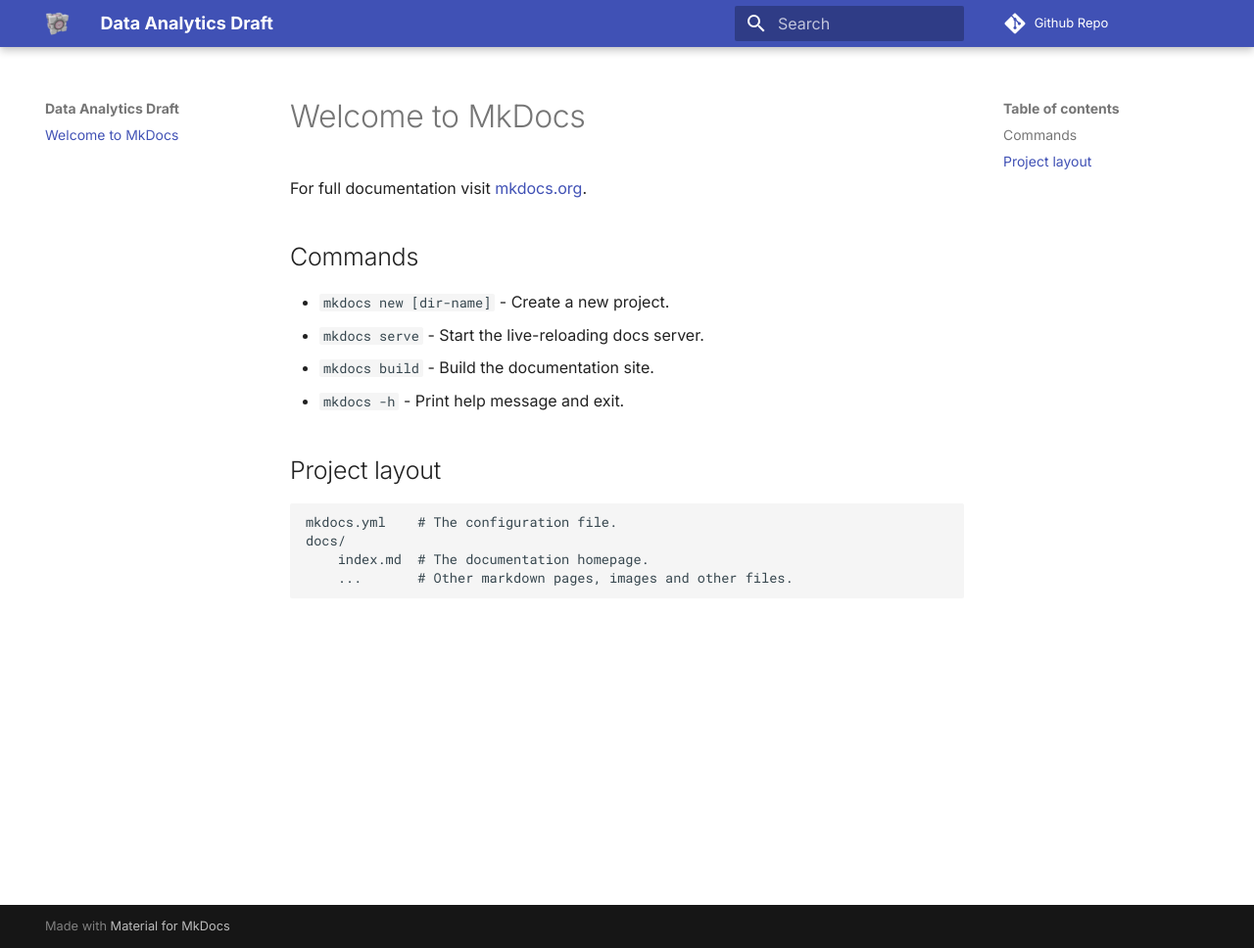
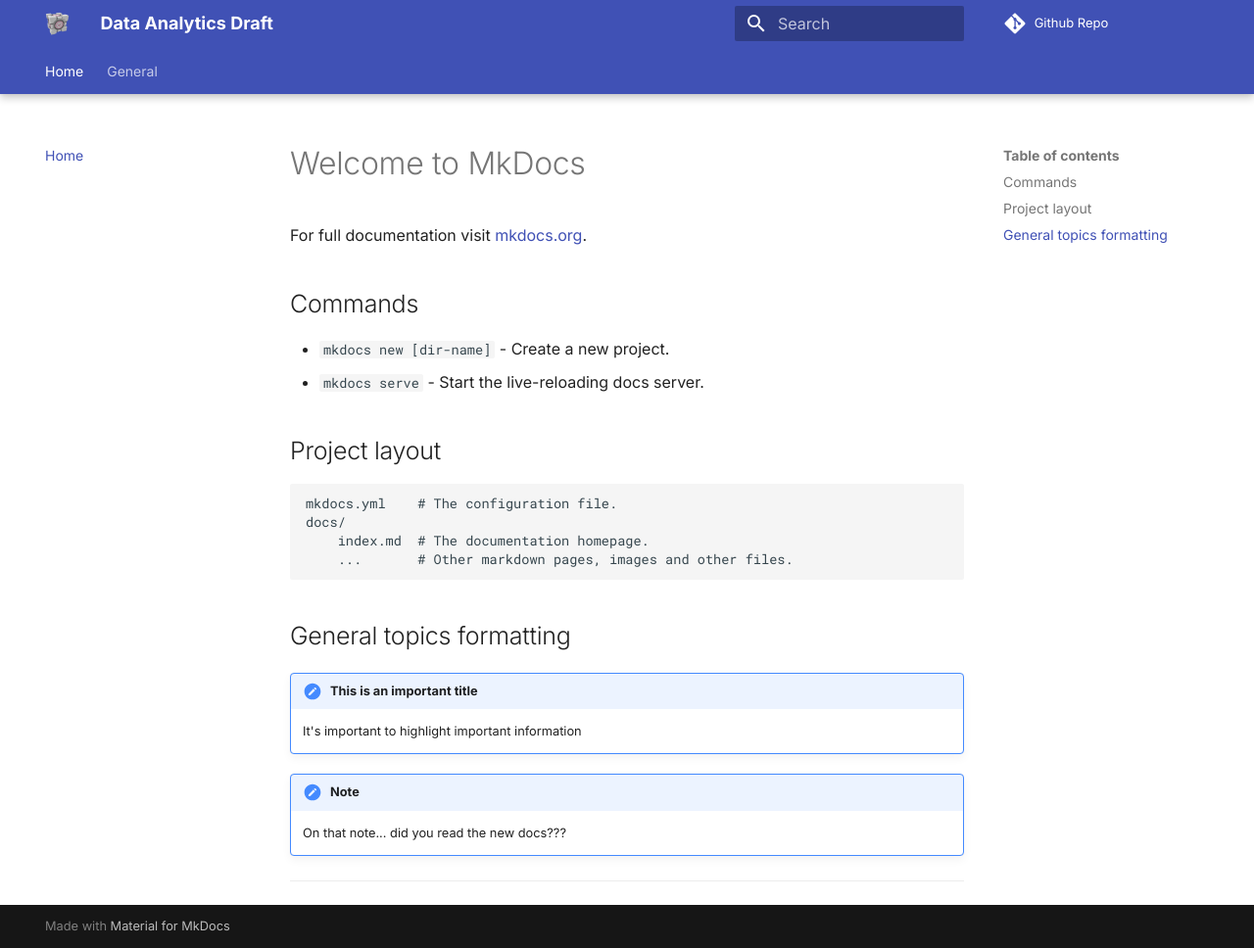
Before and after one commit to mmotl/mmotl.github.io, an MkDocs documentation site: the page built from docs/index.md, in a window 1280 px wide and 968 px high. Shown: the whole window at 98% size. Built offline with MkDocs 1.6.1 and Material for MkDocs 9.7.7, drawn with Linux system fonts in a browser that asks for light colours; comment, search, counter and statistics services are not loaded.

Commit message:
template updates to index

```diff
--- a/docs/index.md
+++ b/docs/index.md
@@ -6,8 +6,8 @@ For full documentation visit [mkdocs.org](https://www.mkdocs.org).
 
 * `mkdocs new [dir-name]` - Create a new project.
 * `mkdocs serve` - Start the live-reloading docs server.
-* `mkdocs build` - Build the documentation site.
-* `mkdocs -h` - Print help message and exit.
+<!-- * `mkdocs build` - Build the documentation site.
+* `mkdocs -h` - Print help message and exit. -->
 
 ## Project layout
 
@@ -15,3 +15,12 @@ For full documentation visit [mkdocs.org](https://www.mkdocs.org).
     docs/
         index.md  # The documentation homepage.
         ...       # Other markdown pages, images and other files.
+
+## General topics formatting
+!!! Important "This is an important title"
+    It's important to highlight important information
+
+!!! Note
+    On that note... did you read the new docs???
+
+---
--- a/mkdocs.yml
+++ b/mkdocs.yml
@@ -8,6 +8,7 @@ repo_url: https://github.com/mmotl/mmotl.github.io
 # Theme
 theme:
   name: material
+  # name: readthedocs
   logo: images/logo_cube.png
   font:
     text: Inter
@@ -21,3 +22,24 @@ theme:
   #     toggle:
   #       icon: material/weather-sunny
   #       name: Switch to light mode
+  features:
+    - content.code.annotate
+    - content.tooltips
+    - navigation.indexes
+    - navigation.sections
+    - navigation.tabs
+    - navigation.tabs.sticky
+    - navigation.top
+    - navigation.tracking
+    - search.highlight
+    - search.share
+    - search.suggest
+    - toc.follow
+markdown_extensions:
+  - admonition
+
+# Site Navigation
+nav:
+  - Home: index.md
+  - General:
+      - How to write Documentation: general/documentation.md
```
